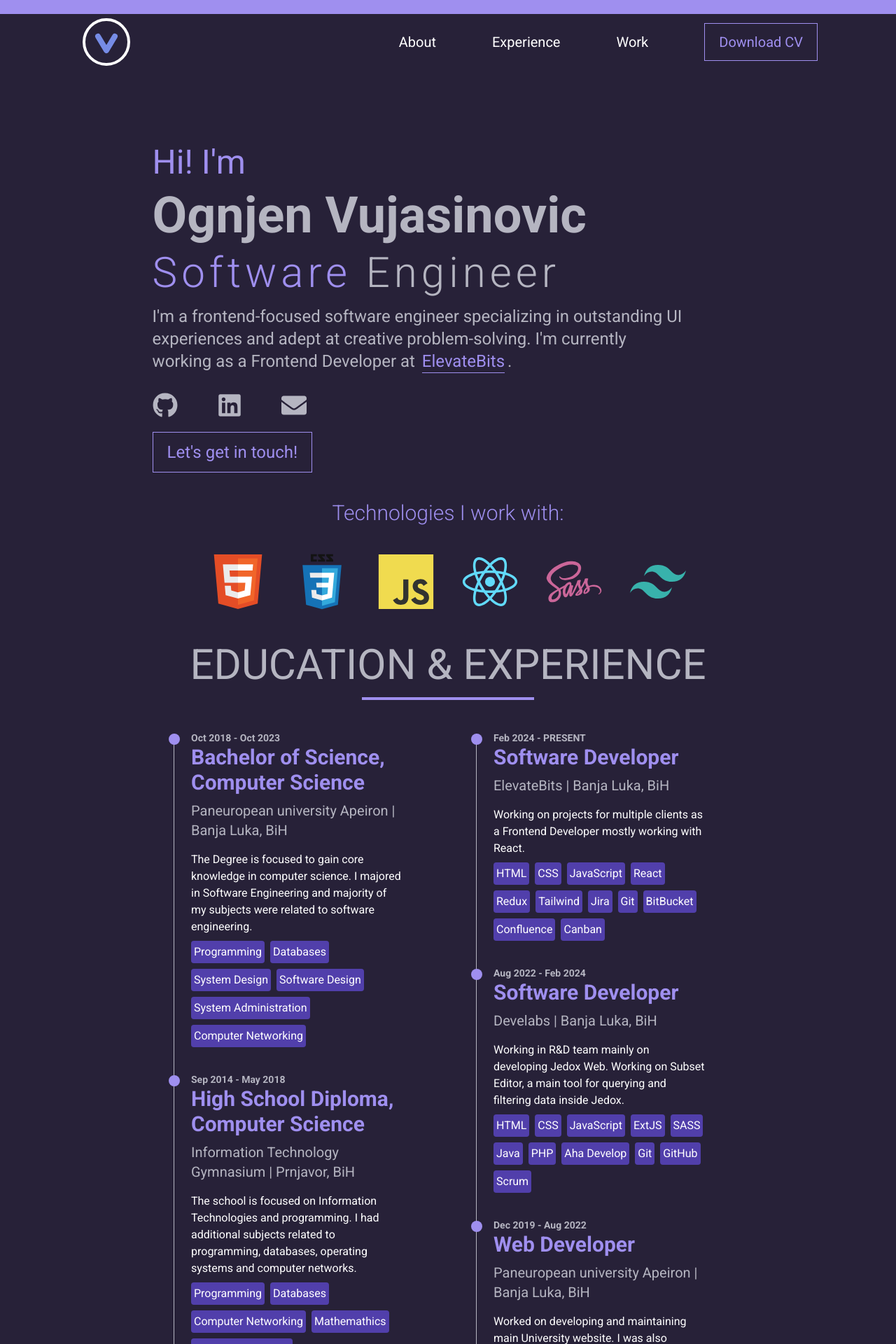
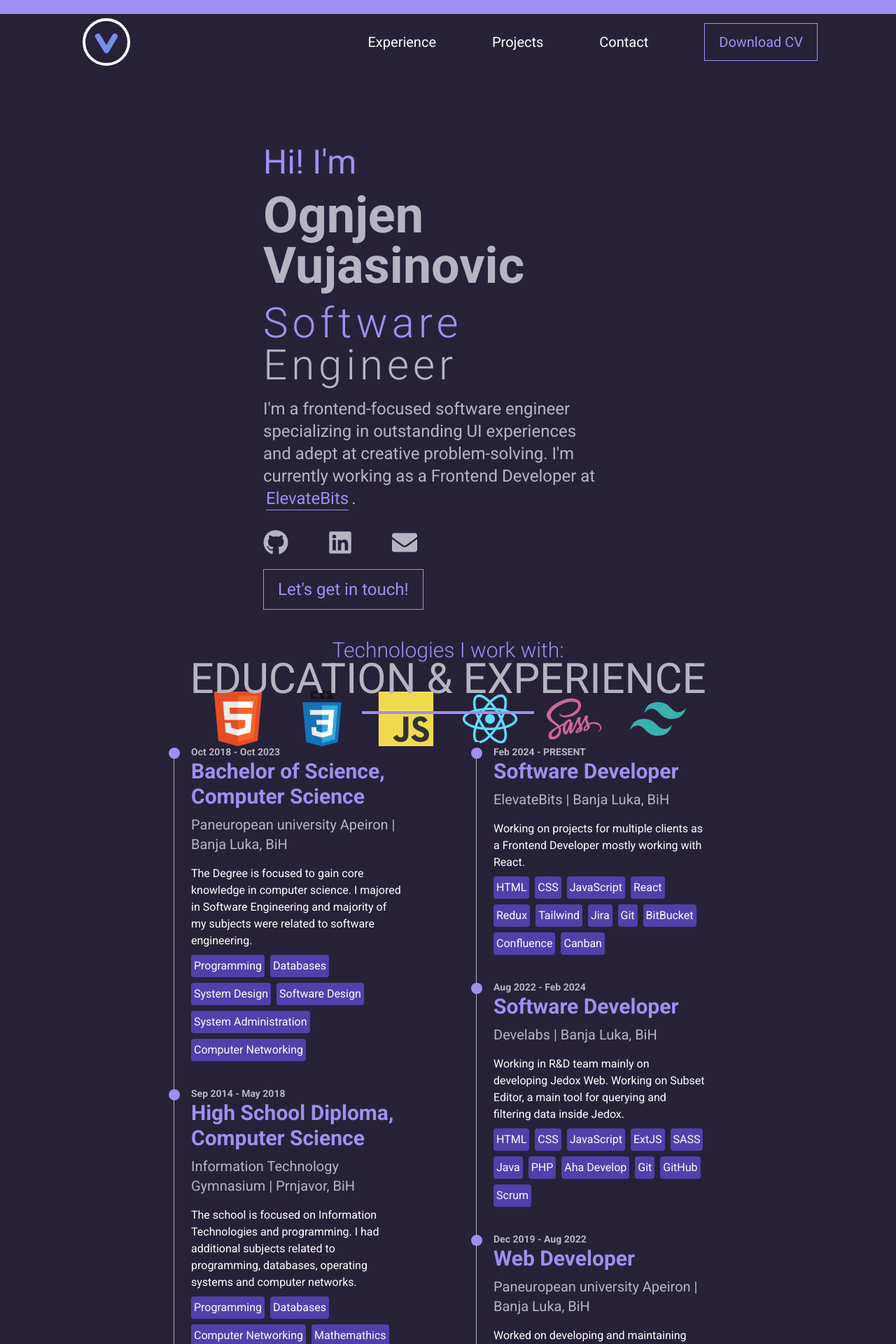
Before and after one commit to ogi1998/ogi1998.github.io, a React (Create React App) app: page / in a window 1280 px wide. Shown: the top 1920 px of the page at 70% size. Built offline with nearby package versions, Linux system fonts and the light colour scheme.

Commit message:
Minor fixes
Minor fixes:
  - improved scrolling
  - navbar links are functioning

```diff
--- a/package.json
+++ b/package.json
@@ -1,7 +1,7 @@
 {
   "name": "portfolio-website",
   "version": "0.1.0",
-  "homepage": "https://ogi1998.github.io",
+  "homepage": "https://ogi1998.github.io/portfolio-website",
   "private": true,
   "dependencies": {
     "framer-motion": "^10.16.4",
--- a/src/components/home/Home.js
+++ b/src/components/home/Home.js
@@ -1,3 +1,4 @@
+import { useRef } from "react"
 import Scroll from "./Scroll"
 import Contact from "./contact/Contact"
 import Experience from "./experience/Experience"
@@ -7,17 +8,18 @@
 import Projects from "./projects/Projects"
 
 const Home = () => {
+	const refs = useRef({});
 	return (
-		<div className="min-h-screen bg-primary">
+		<div className="min-h-screen bg-primary" ref={el => refs.current['top'] = el}>
 			<div className="px-28 tab:px-20 mob:px-5">
 				<Scroll />
-				<Navbar />
+				<Navbar refs={refs} />
 				<Header />
-				<Experience />
-				<Projects />
-				<Contact />
+				<Experience elRef={el => refs.current['exp'] = el}  />
+				<Projects elRef={el => refs.current['projects'] = el}  />
+				<Contact elRef={el => refs.current['contact'] = el}  />
 			</div>
-			<Footer />
+			<Footer refs={refs} />
 		</div>
 	)
 }
--- a/src/components/home/contact/Contact.js
+++ b/src/components/home/contact/Contact.js
@@ -2,7 +2,7 @@
 import Title from "../../ui/Title";
 import Button from "../../ui/Button";
 
-const Contact = () => {
+const Contact = ({elRef}) => {
     const [formState, setFormState] = useState({});
 
     function setField(event) {
@@ -14,7 +14,7 @@
 
     const mailTo = `mailto:ogivuja@gmail.com?subject=${formState.subject} - ${formState.fname} ${formState.lname}&body=${formState.message}`;
     return (
-        <div className="flex flex-col items-center">
+        <div className="flex flex-col items-center pt-5" ref={elRef}>
             <Title text="CONTACT" />
             <p className="text-center text-gray text-lg py-5">
                 Got a project in mind and want to collaborate? Feel free to text
--- a/src/components/home/experience/Experience.js
+++ b/src/components/home/experience/Experience.js
@@ -4,14 +4,15 @@
 import Timeline from "./Timeline";
 import TimelineItem from "./TimelineItem";
 
-const Experience = () => {
+const Experience = ({elRef}) => {
     return (
         <motion.div
-            className="my-20 flex flex-col mob:my-5"
+            className="my-20 flex pt-5 flex-col mob:my-5"
             transition={{ type: "tween", duration: 1 }}
             initial={{ translateY: 300, opacity: 0 }}
             whileInView={{ translateY: 0, opacity: 1 }}
             viewport={{ once: true }}
+            ref={elRef}
         >
             <Title text="EDUCATION & EXPERIENCE" />
             <div className="flex justify-center gap-20 mob:gap-0">
--- a/src/components/home/footer/Footer.js
+++ b/src/components/home/footer/Footer.js
@@ -2,7 +2,7 @@
 import { FaGithub, FaLinkedin, FaEnvelope, FaArrowUp } from "react-icons/fa";
 import { theme } from "../../../theme";
 
-const Footer = () => {
+const Footer = ({refs}) => {
     const colors = theme.colors;
     return (
         <div className="bg-dprimary mt-20 text-light p-10 flex flex-col items-center justify-center relative">
@@ -43,8 +43,8 @@
                     whileTap={{ scale: 1 }}
                     initial={{ scale: 1, color: colors.gray }}
                     transition={{ duration: 0.2 }}
-                    onClick={() => window.scrollTo({top: 0})}
                     className="absolute right-0 mr-20 mob:relative mob:mr-0 cursor-pointer"
+                    onClick={() => refs.current['top'].scrollIntoView({behavior: 'smooth'})}
                 >
                     <FaArrowUp />
                 </motion.a>
--- a/src/components/home/header/Hero.js
+++ b/src/components/home/header/Hero.js
@@ -7,7 +7,7 @@
     const colors = theme.colors;
     return (
         <motion.div
-            className="w-1/2 pt-20 lap:pt-10 lap: w-4/5 tab:w-full tab:flex tab:flex-col tab:items-center"
+            className="w-1/2 pt-20 lap:pt-10 lap:w-4/5 tab:w-full tab:flex tab:flex-col tab:items-center"
             initial={{ scale: 0 }}
             animate={{ scale: 1 }}
             transition={{
--- a/src/components/home/navbar/Logo.js
+++ b/src/components/home/navbar/Logo.js
@@ -3,7 +3,7 @@
 import { motion } from "framer-motion";
 import { theme } from "../../../theme";
 
-const Logo = ({ width }) => {
+const Logo = ({ width, onClick }) => {
     const colors = theme.colors;
     const containerStyle = {
         initial: { x: "42vw", y: "45vh", scale: 0 },
@@ -29,6 +29,7 @@
             animate="animate"
             whileHover="hover"
             variants={containerStyle}
+            onClick={onClick}
         >
             <motion.img src={logo} width={width} alt="logo" />
             <motion.span variants={spanStyle}></motion.span>
--- a/src/components/home/navbar/Navbar.js
+++ b/src/components/home/navbar/Navbar.js
@@ -5,11 +5,11 @@
 
 import { theme } from "../../../theme.js";
 
-const Navbar = () => {
+const Navbar = ({refs}) => {
     const colors = theme.colors;
     return (
         <nav className="flex justify-between items-center py-5 mob:flex-col">
-            <Logo width={80} />
+            <Logo width={80} onClick={() => window.location.reload()} />
             <motion.div
                 className="text-xl text-light flex gap-20 items-center tab:text-base tab:gap-10 mob:flex-col mob:mt-5"
                 initial={{ x: "50%", scale: 0 }}
@@ -17,33 +17,47 @@
                 transition={{ duration: 0.5, delay: 0.5 }}
             >
                 <motion.a
-                    href="/"
                     whileHover={{ scale: 1.2, color: colors.secondary }}
                     whileTap={{ scale: 1 }}
-                    initial={{ scale: 1, color: colors.light }}
+                    initial={{
+                        scale: 1,
+                        color: colors.light,
+                        cursor: "pointer",
+                    }}
                     transition={{ duration: 0.2 }}
-                >
-                    About
-                </motion.a>
-                <motion.a
-                    href="/"
-                    whileHover={{ scale: 1.2, color: colors.secondary }}
-                    whileTap={{ scale: 1 }}
-                    initial={{ scale: 1, color: colors.light }}
-                    transition={{ duration: 0.2 }}
+                    onClick={() => refs.current['exp'].scrollIntoView({behavior: 'smooth'})}
                 >
                     Experience
                 </motion.a>
                 <motion.a
-                    href="/"
                     whileHover={{ scale: 1.2, color: colors.secondary }}
                     whileTap={{ scale: 1 }}
-                    initial={{ scale: 1, color: colors.light }}
+                    initial={{
+                        scale: 1,
+                        color: colors.light,
+                        cursor: "pointer",
+                    }}
                     transition={{ duration: 0.2 }}
+                    onClick={() => refs.current['projects'].scrollIntoView({behavior: 'smooth'})}
                 >
-                    Work
+                    Projects
                 </motion.a>
-                <Button to="/" className="tab:text-base">Download CV</Button>
+                <motion.a
+                    whileHover={{ scale: 1.2, color: colors.secondary }}
+                    whileTap={{ scale: 1 }}
+                    initial={{
+                        scale: 1,
+                        color: colors.light,
+                        cursor: "pointer",
+                    }}
+                    transition={{ duration: 0.2 }}
+                    onClick={() => refs.current['contact'].scrollIntoView({behavior: 'smooth'})}
+                >
+                    Contact
+                </motion.a>
+                <Button to="/" className="tab:text-base">
+                    Download CV
+                </Button>
             </motion.div>
         </nav>
     );
--- a/src/components/home/projects/Projects.js
+++ b/src/components/home/projects/Projects.js
@@ -8,9 +8,10 @@
 import brainiacsImg from "../../../assets/brainiacs.png";
 import cloggysImg from "../../../assets/cloggys.png";
 
-const Projects = () => {
+const Projects = ({elRef}) => {
     return (
-        <div className="mb-40">
+        <>
+        <div className="mb-40 pt-5" ref={elRef}>
             <Title text="PROJECTS" />
             <div className="flex flex-wrap w-full py-10">
                 <Project
@@ -63,6 +64,7 @@
                 />
             </div>
         </div>
+        </>
     );
 };
 export default Projects;
--- a/src/index.css
+++ b/src/index.css
@@ -5,3 +5,7 @@
 ::-webkit-scrollbar {
 	display: none;
 }
+
+/* html {
+	scroll-behavior: smooth;
+} */
```
Also changed, not shown: 1 other file (tests, documents, lock files or other folders).
